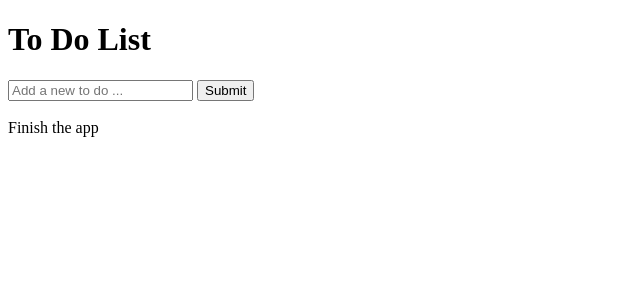
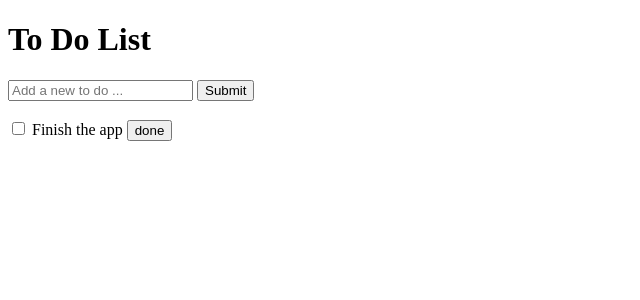
Before and after one commit to stevenduong1983/todo, a Django app: page / in a window 1280 px wide. Shown: the top 300 px of the page, without its empty margins (0-640 px from the left). Run offline with Django 3.2, Linux system fonts and the light colour scheme; some libraries are stand-ins or nearby versions.

Commit message:
TodoPractice

```diff
--- a/static/js/todo.js
+++ b/static/js/todo.js
@@ -1,9 +1,17 @@
 var app=angular.module('toDo',[]);
 
 app.controller('toDoController',function ($scope) {
-    $scope.todoList=[{todoText:'Finish the app'}];
+    $scope.todoList=[{todoText:'Finish the app',done:false}];
     $scope.todoAdd = function () {
-        $scope.todoList.push({todoText: $scope.todoInput});
+        $scope.todoList.push({todoText: $scope.todoInput,done:false});
         $scope.todoInput='';
     };
+
+    $scope.remove=function() {
+        var oldList=$scope.todoList;
+        $scope.todoList=[];
+        angular.forEach(oldList,function(x){
+            if(!x.done) $scope.todoList.push(x);
+        });
+    }
 })
--- a/templates/todo/index.html
+++ b/templates/todo/index.html
@@ -13,12 +13,15 @@
     </h1>
 
     <form ng-submit="todoAdd()">
-        <input type="text" ng-model="todoInput" placeholder="Add a new to do ...">
+      <input type="text" ng-model="todoInput" placeholder="Add a new to do ...">
         <input type="submit" value="Submit">
     </form>
     <br>
     <div ng-repeat="todo in todoList">
+        <input type="checkbox" ng-model="todo.done">
         <span ng-bind="todo.todoText"></span>
+       <button ng-click="remove()">done</button>
+    </div>
     </div>
 
 </body>
```
